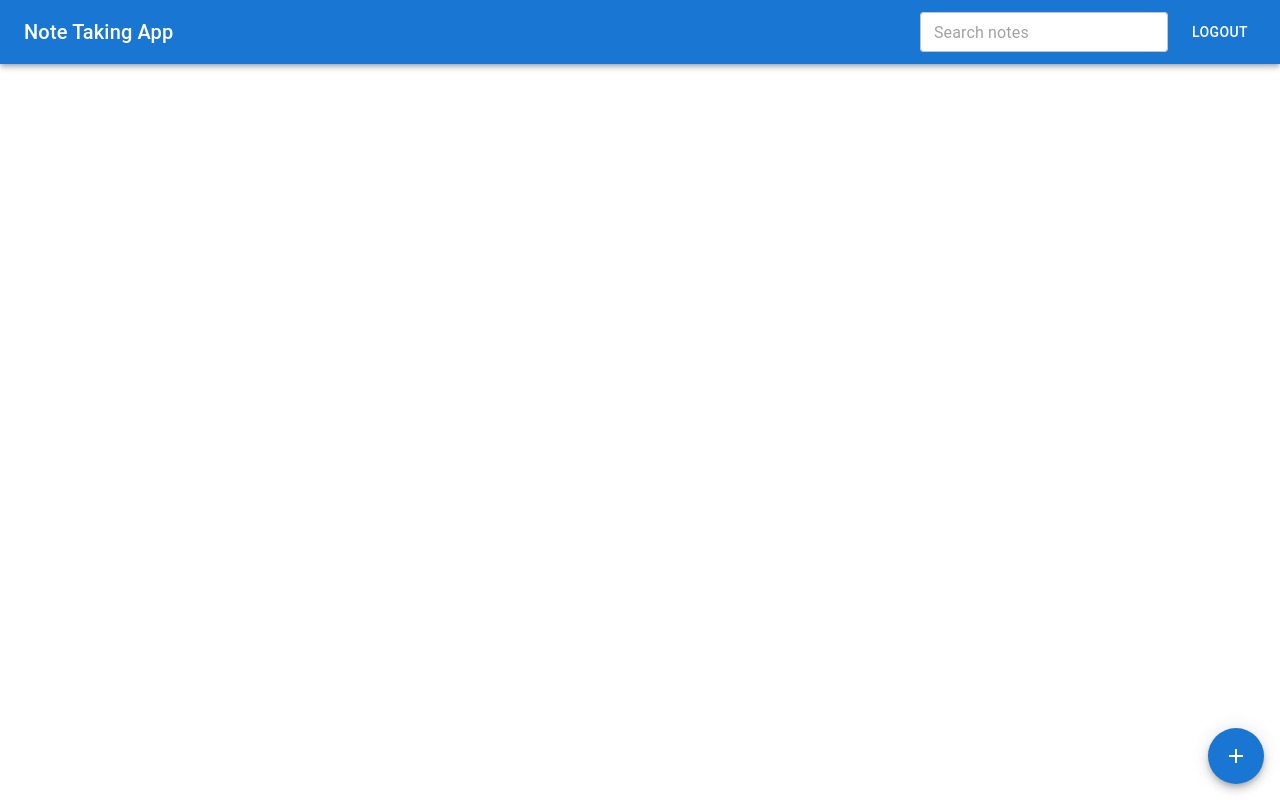
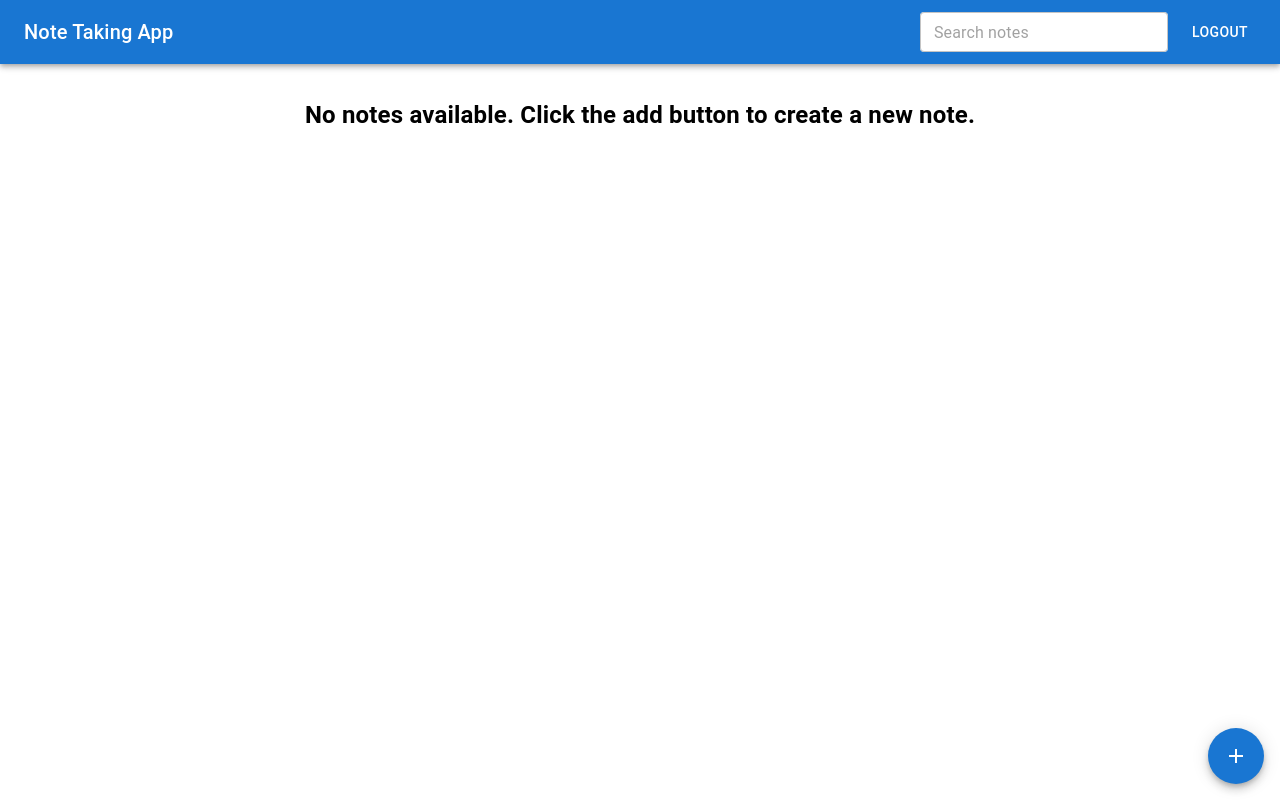
Before and after one commit to Sr-Chandan-Sahu/note-taking-app, a React (Create React App) app: page /home in a window 1280 px wide. Built offline with nearby package versions, Linux system fonts and the light colour scheme; sample sign-in values are in the browser's storage.

Commit message:
Added message to the HomePage if there is no notes

```diff
--- a/src/components/HomePage.tsx
+++ b/src/components/HomePage.tsx
@@ -94,6 +94,31 @@ const HomePage: React.FC = () => {
         </Toolbar>
       </AppBar>
       <Container sx={{ marginTop: 4 }}>
+        {filteredNotes.length === 0 ? (
+          <Typography
+            variant="h6"
+            align="center"
+            sx={{
+              fontWeight: 'bold',
+              fontSize: '1.5rem',
+              marginTop: 4
+            }}
+          >
+            No notes available. Click the add button to create a new note.
+          </Typography>
+        ) : (
+          <>
+            <Typography
+              variant="h6"
+              align="center"
+              sx={{
+                fontWeight: 'bold',
+                fontSize: '1.5rem',
+                marginBottom: 4
+              }}
+            >
+              Here are your notes:
+            </Typography>
             <Grid container spacing={2}>
               {filteredNotes.map((note) => (
                 <Grid item xs={12} md={6} lg={4} key={note.id}>
@@ -107,6 +132,8 @@ const HomePage: React.FC = () => {
                 </Grid>
               ))}
             </Grid>
+          </>
+        )}
         <Fab
           color="primary"
           aria-label="add"
```
Lines whose indentation alone changed are shown as unchanged.
